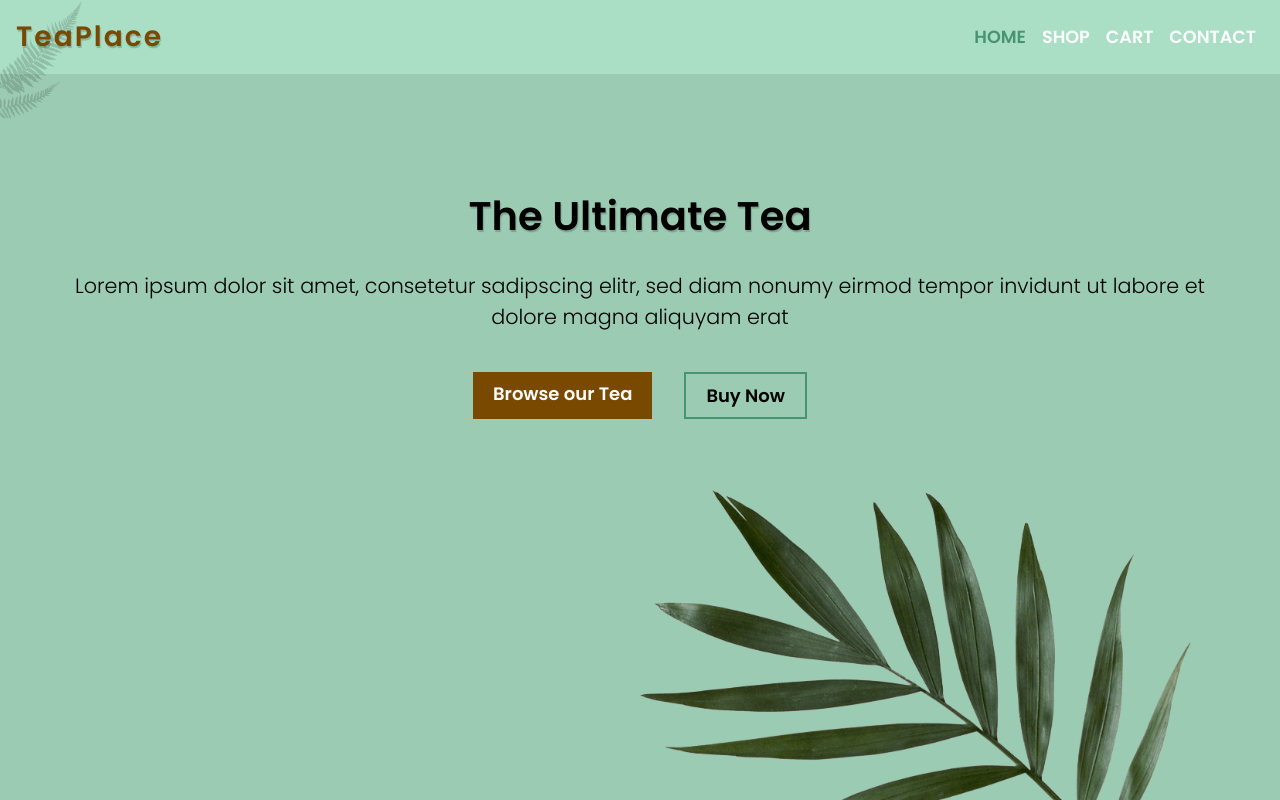
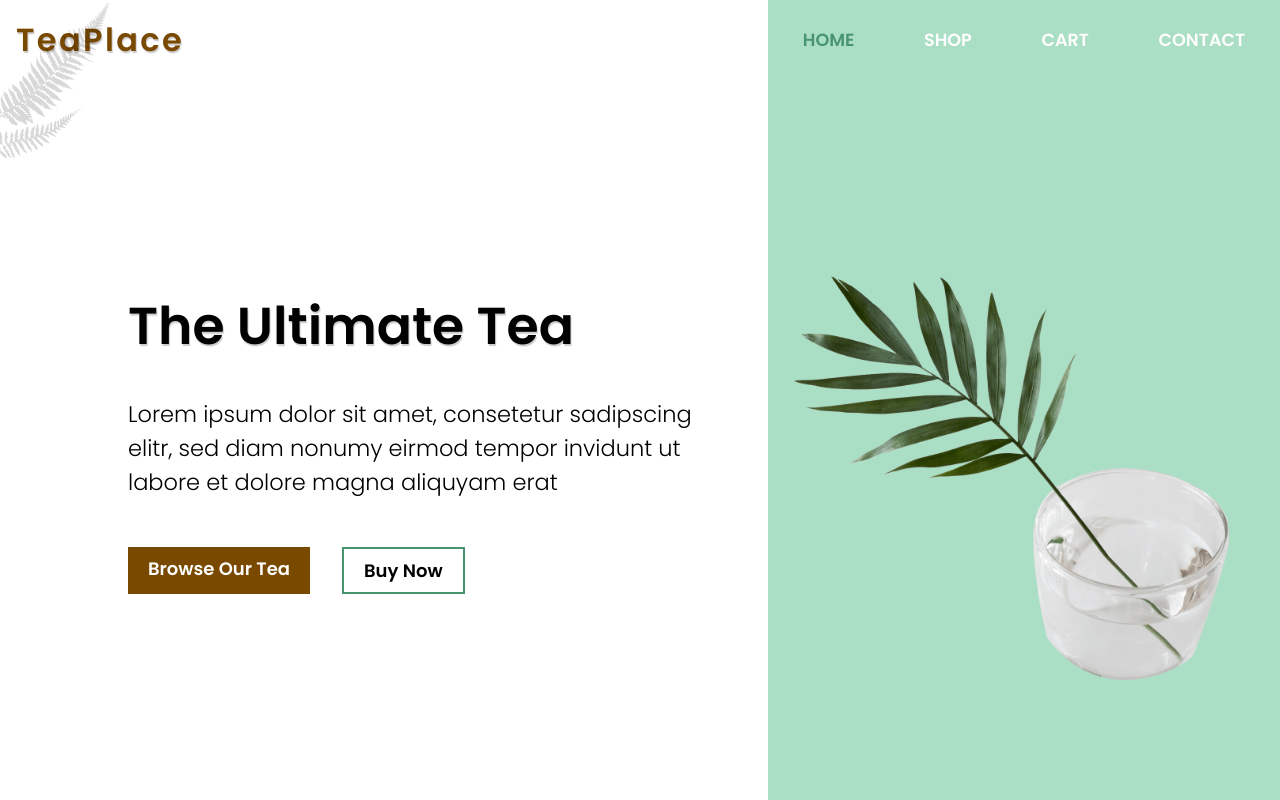
Before and after one commit to menomenonkwan/tea-shop-responsive, a plain HTML site: page index.html in a window 1280 px wide. Drawn offline with Linux system fonts and the light colour scheme.

Commit message:
added desktop css

```diff
--- a/index.html
+++ b/index.html
@@ -44,7 +44,7 @@
       <p>Lorem ipsum dolor sit amet, consetetur sadipscing elitr, sed diam nonumy eirmod tempor invidunt ut labore et dolore magna aliquyam erat</p>
 
       <div class="btn-container">
-        <a href="#" class="cta">Browse our Tea</a>
+        <a href="#" class="cta">Browse Our Tea</a>
         <a href="#" class="cta outline">Buy Now</a>
       </div>
     </main>
--- a/styles.css
+++ b/styles.css
@@ -11,6 +11,7 @@
 * {
   margin: 0;
   padding: 0;
+  -webkit-box-sizing: border-box;
   box-sizing: border-box;
 }
 
@@ -19,7 +20,12 @@ body {
   font-family: "Poppins", sans-serif;
   color: var(--white);
   height: 100vh;
+  display: -webkit-box;
+  display: -ms-flexbox;
   display: flex;
+  -webkit-box-orient: vertical;
+  -webkit-box-direction: normal;
+  -ms-flex-direction: column;
   flex-direction: column;
 }
 
@@ -40,8 +46,14 @@ h6 {
 
 /* HEADER & NAVIGATION */
 header {
+  display: -webkit-box;
+  display: -ms-flexbox;
   display: flex;
+  -webkit-box-pack: justify;
+  -ms-flex-pack: justify;
   justify-content: space-between;
+  -webkit-box-align: center;
+  -ms-flex-align: center;
   align-items: center;
   padding: 1rem;
 }
@@ -89,6 +101,7 @@ nav a {
   color: var(--light);
 }
 .open-nav {
+  display: -ms-grid;
   display: grid;
   opacity: 1;
 }
@@ -154,7 +167,7 @@ main p {
   top: 0;
   left: 0;
   opacity: 0.15;
-  z-index: -1;
+  z-index: 1;
 }
 
 @media (min-width: 500px) {
@@ -169,7 +182,11 @@ main p {
 
   nav ul {
     position: relative;
+    display: -webkit-box;
+    display: -ms-flexbox;
     display: flex;
+    -webkit-box-pack: end;
+    -ms-flex-pack: end;
     justify-content: flex-end;
     background: unset;
     text-transform: uppercase;
@@ -199,7 +216,11 @@ main p {
   }
 
   .btn-container {
+    display: -webkit-box;
+    display: -ms-flexbox;
     display: flex;
+    -webkit-box-pack: center;
+    -ms-flex-pack: center;
     justify-content: center;
   }
 
@@ -209,4 +230,93 @@ main p {
 }
 
 @media (min-width: 950px) {
+  .left-col {
+    width: 60%;
+    background: white;
+    position: absolute;
+    top: 0;
+    left: 0;
+    bottom: 0;
+    z-index: -1;
+  }
+
+  .logo {
+    font-size: 2rem;
+    width: 60%;
+    padding: 0 1rem;
+  }
+
+  header {
+    padding: 1rem 0;
+  }
+
+  nav {
+    width: 40%;
+  }
+
+  nav ul {
+    -ms-flex-pack: distribute;
+    justify-content: space-around;
+    padding: 0;
+  }
+  nav a {
+    padding: 0 1rem;
+  }
+
+  .container {
+    padding: 0;
+    background: none;
+  }
+
+  main {
+    width: 60%;
+    height: 100%;
+    display: -webkit-box;
+    display: -ms-flexbox;
+    display: flex;
+    -webkit-box-orient: vertical;
+    -webkit-box-direction: normal;
+    -ms-flex-direction: column;
+    flex-direction: column;
+    -webkit-box-pack: center;
+    -ms-flex-pack: center;
+    justify-content: center;
+    -webkit-box-align: start;
+    -ms-flex-align: start;
+    align-items: flex-start;
+    padding-left: 10%;
+    padding-right: 5%;
+  }
+
+  main h1 {
+    font-size: 3.25rem;
+  }
+
+  main p {
+    font-size: 1.25em;
+    width: 100%;
+    margin: 2rem auto;
+    text-align: left;
+  }
+
+  .cta {
+    padding: 0.5rem 1.25rem;
+    margin: 1rem 2rem 0 0;
+  }
+
+  .plant-container {
+    left: 60%;
+    width: 40%;
+  }
+
+  .plant {
+    bottom: 15%;
+    left: 5%;
+    width: 85%;
+  }
+
+  .fern {
+    width: 20vh;
+    height: 20%;
+  }
 }
```
